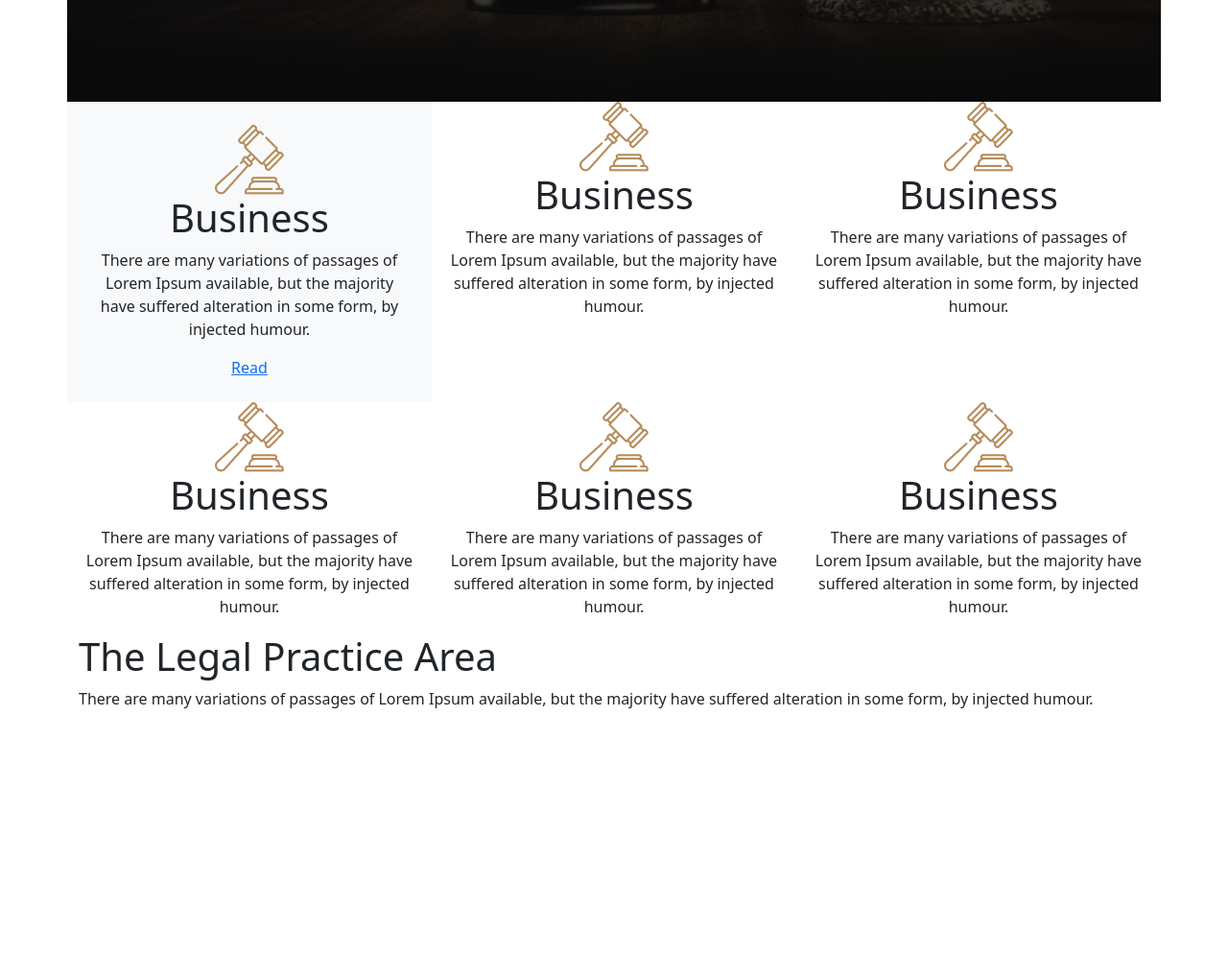
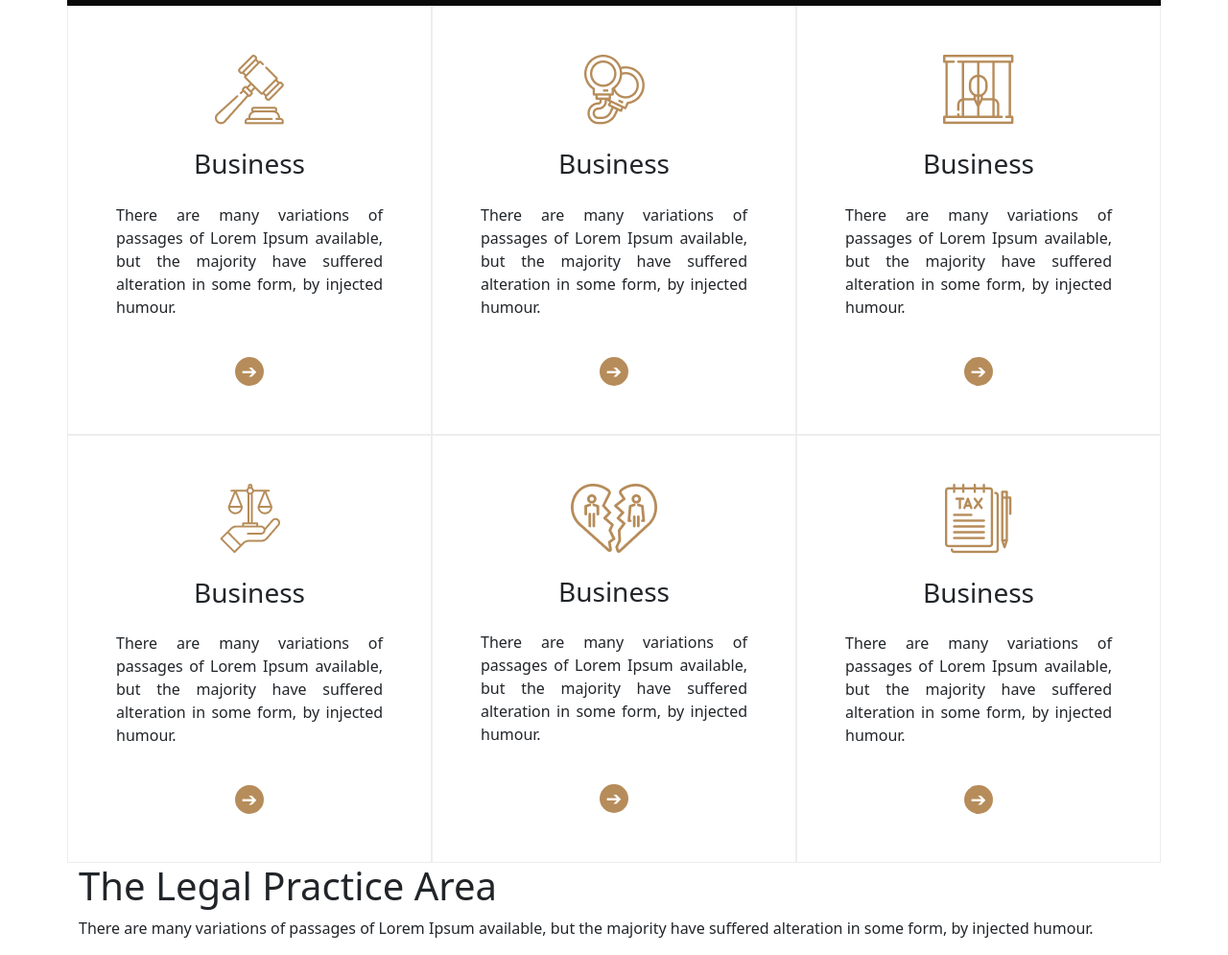
Before and after one commit to mdibrahimkhalil1995/3rd-assignment, a plain HTML site: page index.html in a window 1280 px wide. Shown: the part 600-1595 px from the top of the page at 96% size. Before the commit the page ends 1356 px from the top, so only its background shows below. Drawn offline with Linux system fonts and the light colour scheme.

Commit message:
design service section and add all logo

```diff
--- a/css/style.css
+++ b/css/style.css
@@ -1,10 +1,11 @@
 .slider-bg{
     background-image: url(../images/banner.png);
-    height: 600px;
+    height: 500px;
     background-size: cover;
     background-position: center;
     background-repeat: no-repeat;
-    padding: 0;
+    border-radius: 10px;
+
 }
 .slider{
     background: linear-gradient(to top, #0a0a0a, #fffcfc00);
@@ -19,9 +20,14 @@
 }
 .slider h1{
     font-weight: 700;
+    color: #fff;
+}
+.slider p{
+    color: #fff;
 }
 
 .slider-input{
+    margin-top: 50px;
     display: flex;
     justify-content: center;
     align-items: center;
@@ -39,6 +45,28 @@
    font-weight: 700;
 }
 
+.service-box{
+    padding: 50px;
+    border: 0.1px solid #eeeded;
+}
+.service-box:hover{
+    background-color: #F3F3F3;
+}
+.service-box p{
+    text-align: justify;
+}
+.service-box a{
+    display: inline-block;
+    text-decoration: none;
+    font-size: 20px;
+    color: #fff;
+    width: 30px;
+    height: 30px;
+    background-color: #B68C5A;
+    border-radius: 50%;
+
+}
+
 @media screen and (max-width:450px){
     .slider-input{
         flex-direction: column;
--- a/index.html
+++ b/index.html
@@ -92,47 +92,45 @@
     <section>
         <div class="container">
             <div class="row text-center">
-                <div class="col-sm-12 col-md-6 col-lg-4 bg-light p-4">
+                <div class="service-box col-sm-12 col-md-6 col-lg-4">
                     <img class="" src="images/business.png" alt="image">
-                    <h1>Business</h1>
-                    <p>There are many variations of passages of Lorem Ipsum available, but the majority have suffered alteration in some form, by injected humour.</p>
-                    <a href="#">Read</a>
-
+                    <h3 class="mt-4">Business</h3>
+                    <p class="mt-4">There are many variations of passages of Lorem Ipsum available, but the majority have suffered alteration in some form, by injected humour.</p>
+                    <a class="mt-4" href="#">&#10132;</a>
                 </div>
-                <div class="col-sm-12 col-md-6 col-lg-4">
-                    <img src="images/business.png" alt="image">
-                    <h1>Business</h1>
-                    <p>There are many variations of passages of Lorem Ipsum available, but the majority have suffered alteration in some form, by injected humour.</p>
-                    <a href="#"></a>
+                <div class="service-box col-sm-12 col-md-6 col-lg-4">
+                    <img class="" src="images/criminal.png" alt="image">
+                    <h3 class="mt-4">Business</h3>
+                    <p class="mt-4">There are many variations of passages of Lorem Ipsum available, but the majority have suffered alteration in some form, by injected humour.</p>
+                    <a class="mt-4" href="#">&#10132;</a>
                 </div>
-                <div class="col-sm-12 col-md-6 col-lg-4">
-                    <img src="images/business.png" alt="image">
-                    <h1>Business</h1>
-                    <p>There are many variations of passages of Lorem Ipsum available, but the majority have suffered alteration in some form, by injected humour.</p>
-                    <a href="#"></a>
+                <div class="service-box col-sm-12 col-md-6 col-lg-4">
+                    <img class="" src="images/child.png" alt="image">
+                    <h3 class="mt-4">Business</h3>
+                    <p class="mt-4">There are many variations of passages of Lorem Ipsum available, but the majority have suffered alteration in some form, by injected humour.</p>
+                    <a class="mt-4" href="#">&#10132;</a>
                 </div>
-                <div class="col-sm-12 col-md-6 col-lg-4">
-                    <img src="images/business.png" alt="image">
-                    <h1>Business</h1>
-                    <p>There are many variations of passages of Lorem Ipsum available, but the majority have suffered alteration in some form, by injected humour.</p>
-                    <a href="#"></a>
+                <div class="service-box col-sm-12 col-md-6 col-lg-4">
+                    <img class="" src="images/education.png" alt="image">
+                    <h3 class="mt-4">Business</h3>
+                    <p class="mt-4">There are many variations of passages of Lorem Ipsum available, but the majority have suffered alteration in some form, by injected humour.</p>
+                    <a class="mt-4" href="#">&#10132;</a>
                 </div>
-                <div class="col-sm-12 col-md-6 col-lg-4">
-                    <img src="images/business.png" alt="image">
-                    <h1>Business</h1>
-                    <p>There are many variations of passages of Lorem Ipsum available, but the majority have suffered alteration in some form, by injected humour.</p>
-                    <a href="#"></a>
+                <div class="service-box col-sm-12 col-md-6 col-lg-4">
+                    <img class="" src="images/divorce.png" alt="image">
+                    <h3 class="mt-4">Business</h3>
+                    <p class="mt-4">There are many variations of passages of Lorem Ipsum available, but the majority have suffered alteration in some form, by injected humour.</p>
+                    <a class="mt-4" href="#">&#10132;</a>
                 </div>
-                <div class="col-sm-12 col-md-6 col-lg-4">
-                    <img src="images/business.png" alt="image">
-                    <h1>Business</h1>
-                    <p>There are many variations of passages of Lorem Ipsum available, but the majority have suffered alteration in some form, by injected humour.</p>
-                    <a href="#"></a>
+                <div class="service-box col-sm-12 col-md-6 col-lg-4">
+                    <img class="" src="images/tax.png" alt="image">
+                    <h3 class="mt-4">Business</h3>
+                    <p class="mt-4">There are many variations of passages of Lorem Ipsum available, but the majority have suffered alteration in some form, by injected humour.</p>
+                    <a class="mt-4" href="#">&#10132;</a>
                 </div>
             </div>
             <h1>The Legal Practice Area</h1>
             <p>There are many variations of passages of Lorem Ipsum available, but the majority have suffered alteration in some form, by injected humour.</p>
-
         </div>
     </section>
 
```
